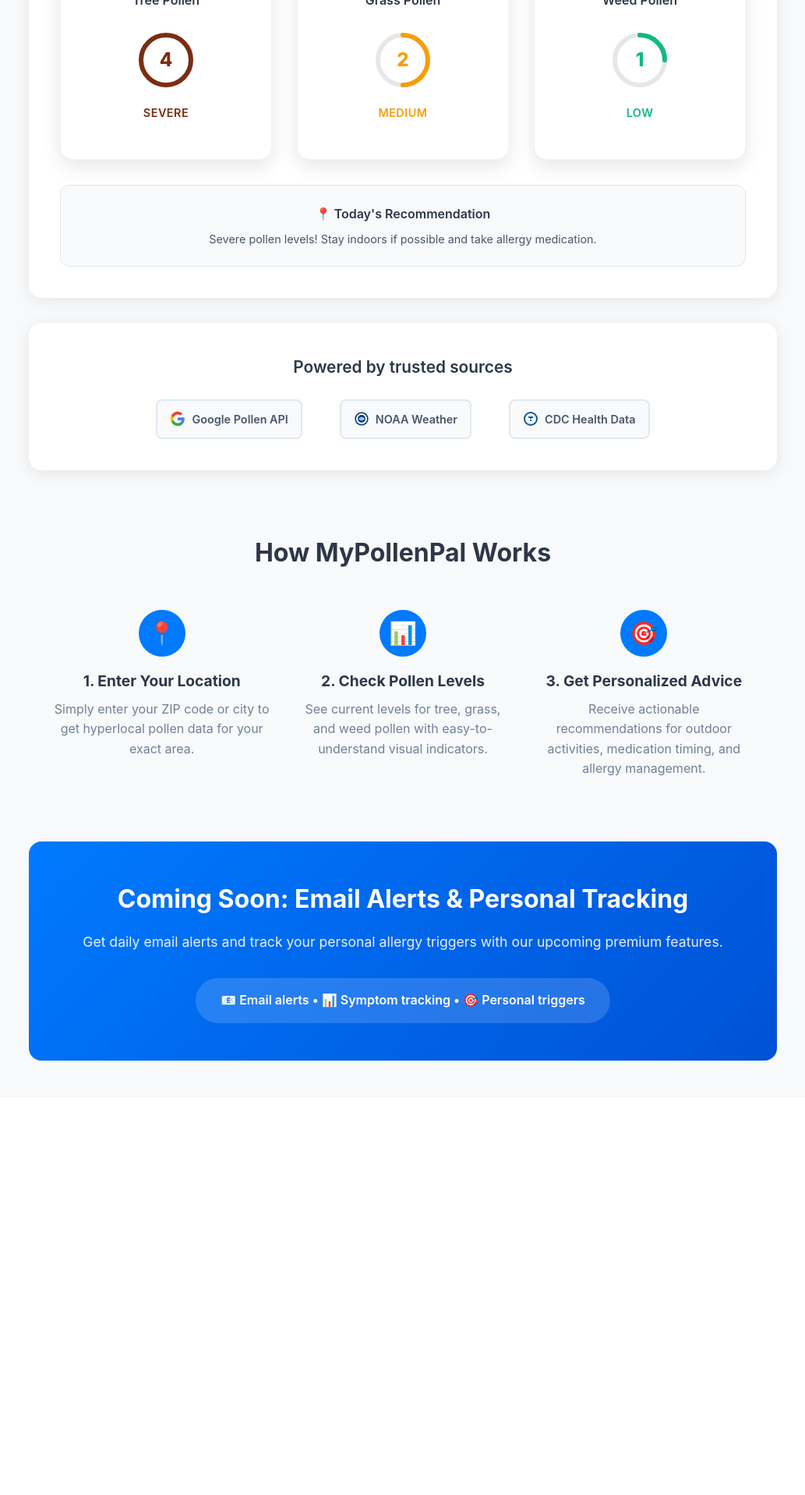
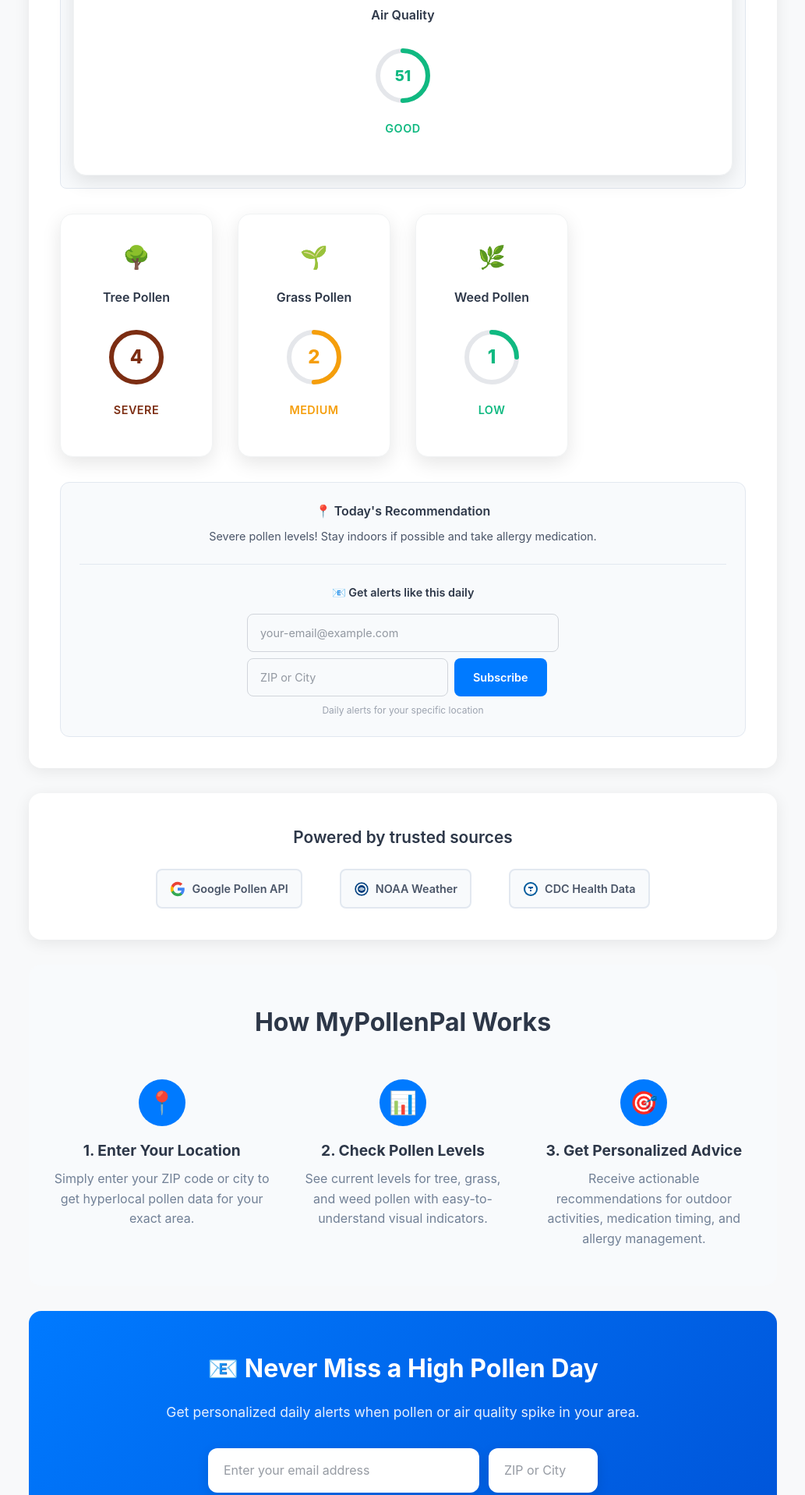
Before and after one commit to shwnhll/mypollenpal, a Next.js app: page / in a window 1280 px wide. Shown: the part 880-2797 px from the top of the page at 78% size, without its empty margins (123-1156 px from the left). Before the commit the page ends 2288 px from the top, so only its background shows below. Built offline with nearby package versions, Linux system fonts and the light colour scheme.

Commit message:
Update page.tsx

```diff
--- a/app/page.tsx
+++ b/app/page.tsx
@@ -171,10 +171,16 @@ export default function Home() {
       updatePollenCard('grass', data.current.grass.level, data.current.grass.status)
       updatePollenCard('weed', data.current.weed.level, data.current.weed.status)
 
+      // Update air quality card
+      if (data.current.airQuality) {
+        updateAirQualityCard(data.current.airQuality.aqi, data.current.airQuality.status)
+      }
+
       updateOverallAdvice(
         parseInt(data.current.tree.level) || 0,
         parseInt(data.current.grass.level) || 0,
-        parseInt(data.current.weed.level) || 0
+        parseInt(data.current.weed.level) || 0,
+        data.current.airQuality ? data.current.airQuality.level : 1
       )
     }
 
@@ -289,24 +295,56 @@ export default function Home() {
     }).join('')
   }
 
-  const updateOverallAdvice = (treeLevel: number, grassLevel: number, weedLevel: number) => {
-    const maxLevel = Math.max(treeLevel, grassLevel, weedLevel)
+  const updateOverallAdvice = (treeLevel: number, grassLevel: number, weedLevel: number, airLevel: number = 1) => {
+    const maxPollenLevel = Math.max(treeLevel, grassLevel, weedLevel)
+    const maxOverallLevel = Math.max(maxPollenLevel, airLevel)
     const advice_el = document.getElementById('overallAdvice')
 
     let advice = ''
-    if (maxLevel === 0) {
-      advice = "No significant pollen detected. Perfect day for all outdoor activities!"
-    } else if (maxLevel === 1) {
-      advice = "Low pollen levels. Great day for outdoor activities with minimal allergy risk."
-    } else if (maxLevel === 2) {
-      advice = "Medium pollen levels. Consider allergy meds if you're sensitive."
-    } else if (maxLevel === 3) {
-      advice = "High pollen day! Take precautions - consider staying indoors or taking medication."
+    if (maxOverallLevel === 0 || maxOverallLevel === 1) {
+      advice = "Great day for outdoor activities! Low pollen and good air quality."
+    } else if (maxOverallLevel === 2) {
+      advice = "Good day for most outdoor activities. Some sensitive individuals may experience mild symptoms."
+    } else if (maxOverallLevel === 3) {
+      advice = "Moderate conditions. Consider taking allergy medication if you're sensitive."
+    } else if (maxOverallLevel === 4) {
+      advice = "Poor conditions for outdoor activities. Take precautions and consider staying indoors."
     } else {
-      advice = "Severe pollen levels! Stay indoors if possible and take allergy medication."
+      advice = "Severe conditions! Stay indoors if possible and take allergy medication."
     }
 
     if (advice_el) advice_el.textContent = advice
+  }
+
+  const updateAirQualityCard = (aqi: number, status: string) => {
+    // Convert AQI to 1-6 scale for visual consistency
+    let level = 1
+    if (aqi <= 50) level = 1      // Good
+    else if (aqi <= 100) level = 2     // Moderate
+    else if (aqi <= 150) level = 3     // Unhealthy for Sensitive Groups
+    else if (aqi <= 200) level = 4     // Unhealthy
+    else if (aqi <= 300) level = 5     // Very Unhealthy
+    else level = 6                     // Hazardous
+
+    let color = '#10b981' // Default green
+    if (level === 1) color = '#10b981'      // Green
+    else if (level === 2) color = '#f59e0b' // Yellow
+    else if (level === 3) color = '#f59e0b' // Orange
+    else if (level === 4) color = '#ef4444' // Red
+    else if (level >= 5) color = '#7c2d12'  // Dark red
+
+    const ring = document.getElementById('airRing')
+    const level_el = document.getElementById('airLevelDisplay')
+    const status_el = document.getElementById('airStatusDisplay')
+    const status_span = document.getElementById('airStatus')
+    const level_span = document.getElementById('airLevel')
+
+    if (ring) ring.setAttribute('stroke', color)
+    if (ring) ring.setAttribute('stroke-dasharray', `${(level/6) * 201.06} 201.06`)
+    if (level_el) level_el.style.color = color
+    if (status_el) status_el.style.color = color
+    if (status_span) status_span.textContent = status
+    if (level_span) level_span.textContent = aqi.toString()
   }
 
   return (
@@ -336,6 +374,27 @@ export default function Home() {
             max-width: none !important;
             width: 100% !important;
             margin: 0 auto !important;
+          }
+
+          .email-signup-inline {
+            flex-direction: column !important;
+          }
+
+          .email-signup-inline input,
+          .email-signup-inline button {
+            width: 100% !important;
+            flex: none !important;
+            min-width: auto !important;
+          }
+
+          .email-signup-hero {
+            flex-direction: column !important;
+            gap: 1rem !important;
+          }
+
+          .email-signup-hero > div {
+            flex: none !important;
+            width: 100% !important;
           }
         }
 
@@ -430,6 +489,13 @@ export default function Home() {
           }}>
             Your personal pollen companion that delivers hyperlocal forecasts and actionable advice. Never be caught off guard again.
           </p>
+          <div style={{
+            fontSize: '0.8rem',
+            opacity: 0.7,
+            marginBottom: '3rem'
+          }}>
+            Powered by <span style={{ fontWeight: '600' }}>Google</span> • <span style={{ fontWeight: '600' }}>NOAA</span> • <span style={{ fontWeight: '600' }}>EPA</span>
+          </div>
 
           <div style={{
             maxWidth: '500px',
@@ -623,11 +689,69 @@ export default function Home() {
                 <span style={{ color: '#ef4444' }}>3: High</span>
                 <span style={{ color: '#7c2d12' }}>4: Severe</span>
               </div>
+
+              {/* Air Quality Card */}
+              <div className="pollen-card" style={{
+                background: 'white',
+                borderRadius: '16px',
+                padding: '2rem',
+                textAlign: 'center',
+                boxShadow: '0 8px 25px rgba(0, 0, 0, 0.1)',
+                border: '1px solid #f1f3f4'
+              }}>
+                <div style={{
+                  fontSize: '1.8rem',
+                  marginBottom: '1rem'
+                }}>🌬️</div>
+                <div style={{
+                  fontWeight: '600',
+                  color: '#2d3748',
+                  marginBottom: '1.5rem'
+                }}>Air Quality</div>
+
+                <div style={{
+                  position: 'relative',
+                  width: '80px',
+                  height: '80px',
+                  margin: '0 auto 1rem'
+                }}>
+                  <svg width="80" height="80" style={{ transform: 'rotate(-90deg)' }}>
+                    <circle cx="40" cy="40" r="32" fill="none" stroke="#e5e7eb" strokeWidth="6" />
+                    <circle
+                      id="airRing"
+                      cx="40" cy="40" r="32" fill="none" stroke="#10b981" strokeWidth="6"
+                      strokeDasharray="100.53 201.06" strokeLinecap="round"
+                    />
+                  </svg>
+                  <div style={{
+                    position: 'absolute',
+                    top: '50%',
+                    left: '50%',
+                    transform: 'translate(-50%, -50%)',
+                    fontSize: '1.2rem',
+                    fontWeight: '800',
+                    color: '#10b981'
+                  }} id="airLevelDisplay">
+                    <span id="airLevel">51</span>
+                  </div>
+                </div>
+
+                <div style={{
+                  color: '#10b981',
+                  fontWeight: '600',
+                  marginBottom: '1rem',
+                  textTransform: 'uppercase',
+                  fontSize: '0.9rem',
+                  letterSpacing: '0.5px'
+                }} id="airStatusDisplay">
+                  <span id="airStatus">Good</span>
+                </div>
+              </div>
             </div>
 
             <div style={{
               display: 'grid',
-              gridTemplateColumns: 'repeat(3, 1fr)',
+              gridTemplateColumns: 'repeat(4, 1fr)',
               gap: '2rem',
               margin: '2rem 0'
             }} className="pollen-cards-grid">
@@ -806,7 +930,7 @@ export default function Home() {
               </div>
             </div>
 
-            {/* Overall advice section */}
+            {/* Overall advice section with inline email signup */}
             <div style={{
               background: '#f8fafc',
               padding: '1.5rem',
@@ -826,9 +950,81 @@ export default function Home() {
               <div style={{
                 fontSize: '0.9rem',
                 color: '#4a5568',
-                lineHeight: '1.5'
+                lineHeight: '1.5',
+                marginBottom: '1.5rem'
               }} id="overallAdvice">
                 Severe pollen levels! Stay indoors if possible and take allergy medication.
+              </div>
+
+              {/* Inline Email Signup */}
+              <div style={{
+                borderTop: '1px solid #e2e8f0',
+                paddingTop: '1.5rem',
+                marginTop: '1.5rem'
+              }}>
+                <div style={{
+                  fontSize: '0.9rem',
+                  fontWeight: '600',
+                  color: '#2d3748',
+                  marginBottom: '1rem'
+                }}>
+                  📧 Get alerts like this daily
+                </div>
+                <div style={{
+                  display: 'flex',
+                  gap: '0.5rem',
+                  maxWidth: '400px',
+                  margin: '0 auto',
+                  flexWrap: 'wrap'
+                }} className="email-signup-inline">
+                  <input
+                    type="email"
+                    placeholder="your-email@example.com"
+                    style={{
+                      flex: '1',
+                      minWidth: '200px',
+                      padding: '0.75rem 1rem',
+                      border: '1px solid #d1d5db',
+                      borderRadius: '8px',
+                      fontSize: '0.9rem',
+                      outline: 'none'
+                    }}
+                  />
+                  <input
+                    type="text"
+                    placeholder="ZIP or City"
+                    style={{
+                      flex: '0 0 120px',
+                      padding: '0.75rem 1rem',
+                      border: '1px solid #d1d5db',
+                      borderRadius: '8px',
+                      fontSize: '0.9rem',
+                      outline: 'none'
+                    }}
+                  />
+                  <button
+                    style={{
+                      padding: '0.75rem 1.5rem',
+                      background: '#007AFF',
+                      color: 'white',
+                      border: 'none',
+                      borderRadius: '8px',
+                      fontSize: '0.9rem',
+                      fontWeight: '600',
+                      cursor: 'pointer',
+                      whiteSpace: 'nowrap'
+                    }}
+                  >
+                    Subscribe
+                  </button>
+                </div>
+                <div style={{
+                  fontSize: '0.75rem',
+                  color: '#9ca3af',
+                  marginTop: '0.5rem'
+                }}>
+                  Daily alerts for your specific location
+                </div>
               </div>
             </div>
 
@@ -1165,7 +1361,7 @@ export default function Home() {
             </div>
           </div>
 
-          {/* Coming Soon */}
+          {/* Email Signup Section - Replace Coming Soon */}
           <div style={{
             background: 'linear-gradient(135deg, #007AFF 0%, #0051D5 100%)',
             color: 'white',
@@ -1178,23 +1374,85 @@ export default function Home() {
               fontWeight: '700',
               marginBottom: '1rem'
             }}>
-              Coming Soon: Email Alerts & Personal Tracking
+              📧 Never Miss a High Pollen Day
             </h2>
             <p style={{
               fontSize: '1.1rem',
               opacity: 0.9,
               marginBottom: '2rem'
             }}>
-              Get daily email alerts and track your personal allergy triggers with our upcoming premium features.
+              Get personalized daily alerts when pollen or air quality spike in your area.
             </p>
+
             <div style={{
-              background: 'rgba(255, 255, 255, 0.15)',
-              padding: '1rem 2rem',
-              borderRadius: '50px',
-              display: 'inline-block',
-              fontWeight: '600'
+              maxWidth: '500px',
+              margin: '0 auto',
+              display: 'flex',
+              gap: '0.75rem',
+              flexWrap: 'wrap',
+              justifyContent: 'center',
+              alignItems: 'end'
+            }} className="email-signup-hero">
+              <div style={{ flex: '1', minWidth: '250px' }}>
+                <input
+                  type="email"
+                  placeholder="Enter your email address"
+                  style={{
+                    width: '100%',
+                    padding: '1rem 1.25rem',
+                    fontSize: '1rem',
+                    border: 'none',
+                    borderRadius: '12px',
+                    outline: 'none',
+                    boxShadow: '0 4px 15px rgba(0, 0, 0, 0.1)',
+                    background: 'white',
+                    color: '#2d3748',
+                    boxSizing: 'border-box'
+                  }}
+                />
+              </div>
+              <div style={{ flex: '0 0 140px' }}>
+                <input
+                  type="text"
+                  placeholder="ZIP or City"
+                  style={{
+                    width: '100%',
+                    padding: '1rem 1.25rem',
+                    fontSize: '1rem',
+                    border: 'none',
+                    borderRadius: '12px',
+                    outline: 'none',
+                    boxShadow: '0 4px 15px rgba(0, 0, 0, 0.1)',
+                    background: 'white',
+                    color: '#2d3748',
+                    boxSizing: 'border-box'
+                  }}
+                />
+              </div>
+              <button
+                style={{
+                  padding: '1rem 2rem',
+                  background: 'rgba(255, 255, 255, 0.2)',
+                  color: 'white',
+                  border: '2px solid rgba(255, 255, 255, 0.3)',
+                  borderRadius: '12px',
+                  fontSize: '1rem',
+                  fontWeight: '600',
+                  cursor: 'pointer',
+                  whiteSpace: 'nowrap',
+                  backdropFilter: 'blur(10px)'
+                }}
+              >
+                Get Daily Alerts
+              </button>
+            </div>
+
+            <div style={{
+              marginTop: '1.5rem',
+              fontSize: '0.9rem',
+              opacity: 0.8
             }}>
-              📧 Email alerts • 📊 Symptom tracking • 🎯 Personal triggers
+              ✨ Personalized for your location • 📱 Mobile-friendly alerts • 🔒 Unsubscribe anytime
             </div>
           </div>
         </div>
```
